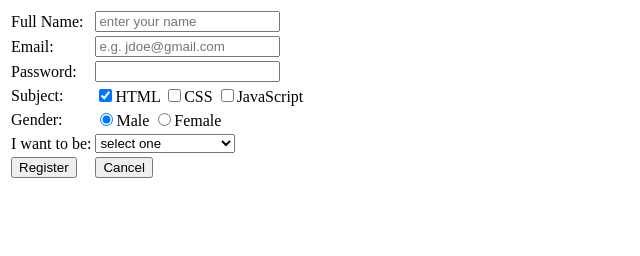
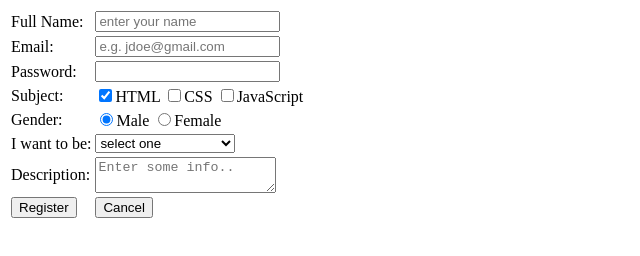
Before and after one commit to cixwarenabin/HTML-FILE, a plain HTML site: page task2.html in a window 1280 px wide. Shown: the whole page, without its empty margins (0-640 px from the left). Drawn offline with Linux system fonts and the light colour scheme.

Commit message:
descripiton

```diff
--- a/task2.html
+++ b/task2.html
@@ -51,6 +51,14 @@
                     </td>
                 </tr>
                 <tr>
+                    <td>
+                        <label>Description:</label>
+                   </td>
+                    <td>
+                        <textarea name="Description" placeholder="Enter some info.."></textarea>
+                    </td>
+                </tr>
+                <tr>
                     <td><input type="submit" value="Register"></td>
                     <td><input type="submit" value="Cancel"></td>
                 </tr>
```
